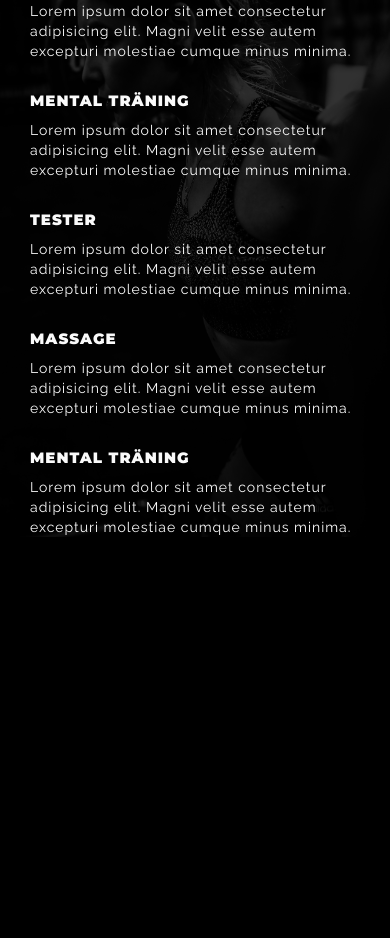
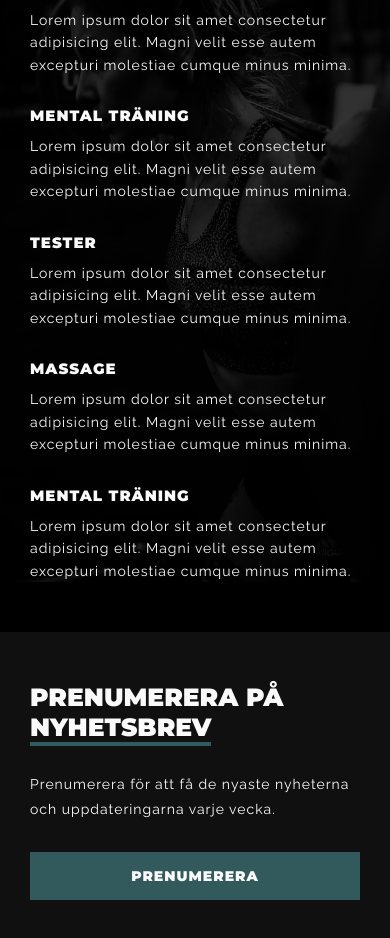
Before and after one commit to AndreasGunnahr/AF-TRAINING-Hobby, a React (Create React App) app: page / in a window 390 px wide. Shown: the part 2000-2938 px from the top of the page. Before the commit the page ends 2587 px from the top, so only its background shows below. Built offline with nearby package versions, Linux system fonts and the light colour scheme.

Commit message:
made news-letter responsive

```diff
--- a/src/Components/Home/Home.jsx
+++ b/src/Components/Home/Home.jsx
@@ -17,9 +17,9 @@ const Home = () => {
       <Hero />
       <History />
       <Services />
-      {/* <NewsLetter />
-      <Testimonials />
-      <Footer />  */}
+      <NewsLetter />
+      {/* <Testimonials /> */}
+      {/* <Footer /> */}
     </div>
   );
 };
--- a/src/Components/Home/NewsLetter.jsx
+++ b/src/Components/Home/NewsLetter.jsx
@@ -10,8 +10,8 @@ const NewsLetter = () => {
           Prenumerera på <span className="underline">nyhetsbrev</span>
         </h1>
         <span className="news-text">
-          Prenumerera för att få de nyaste nyheterna <br></br> och
-          uppdateringarna varje vecka.
+          Prenumerera för att få de nyaste nyheterna och uppdateringarna varje
+          vecka.
         </span>
         <div className="input-container">
           {/* Icon i placeholder */}
--- a/src/Styles/Global/navbar.scss
+++ b/src/Styles/Global/navbar.scss
@@ -46,9 +46,9 @@ nav {
 
 
     @media screen and (min-width: 1720px) {
-        & {}
+       & {}
 
-    }
+   }
 
     @media screen and (max-width: 939px) {
         .sidebar {
--- a/src/Styles/Home/newsLetter.scss
+++ b/src/Styles/Home/newsLetter.scss
@@ -2,27 +2,27 @@
 
 
 .news-letter {
-    // margin-top: 5rem;
-    height: 300px;
-    background: #101010;
+    background: $lightblack;
     display: flex;
     flex-direction: column;
     align-items: center;
     justify-content: center;
+    padding: 7.5rem 5rem;
 
 
     .text-container {
         width: 100%;
-        max-width: 900px;
+        max-width: 1100px;
 
         .news-title {
             font-size: 3rem;
-            margin-bottom: 2rem;
+            margin-bottom: 3rem;
         }
 
         .news-text {
-            font-size: 1.8rem;
+            font-size: 1.6rem;
             line-height: 2.5rem;
+            letter-spacing: 1px;
         }
 
         .input-container {
@@ -36,7 +36,7 @@
                 height: 5rem;
                 padding-left: 1rem;
                 font-family: $text-font;
-                font-size: 1.6rem;
+                font-size: 1.4rem;
 
                 &::placeholder {
                     font-family: "FontAwesome", "Montserrat";
@@ -47,7 +47,7 @@
             a {
                 font-size: 1.4rem;
                 letter-spacing: 1px;
-                padding: 1rem 5rem;
+                padding: 1rem 3rem;
                 margin-left: 2rem;
                 background: $green;
                 text-decoration: none;
@@ -56,6 +56,141 @@
             }
         }
     }
+}
+
+@media screen and (min-width: 1720px) {
+    .news-letter {
+        .text-container {
+            .news-title {
+                font-size: 3.5rem
+            }
+
+            .news-text {
+                font-size: 1.8rem;
+            }
+
+            .input-container {
 
 
+                input {
+                    font-size: 1.6rem;
+                    height: 6rem;
+                }
+
+                a {
+                    padding: 2rem 4rem;
+                    font-size: 1.6rem;
+                }
+            }
+        }
+    }
 }
+
+@media screen and (max-width: 1024px) {
+    .news-letter {
+        .text-container {
+            .input-container {
+                input {
+                    font-size: 1.6rem;
+                    height: 5rem;
+                }
+
+                a {
+                    padding: 1rem 2rem;
+                }
+            }
+        }
+    }
+}
+
+@media screen and (max-width: 768px) {
+    .news-letter {
+        padding: 5rem 7.5rem;
+
+        .text-container {
+            .news-title {
+                font-size: 2.5rem
+            }
+
+            .news-text {
+                font-size: 1.4rem;
+            }
+
+            .input-container {
+                input {
+                    font-size: 1.4rem;
+                    height: 5rem;
+                }
+
+                a {
+                    padding: 1rem 2rem;
+                    font-size: 1.2rem;
+                }
+            }
+        }
+    }
+}
+
+@media screen and (max-width: 564px) {
+    .news-letter {
+        padding: 5rem;
+
+        .text-container {
+            .news-title {}
+
+            .input-container {
+                input {
+                    display: none;
+                }
+
+                a {
+                    margin: 0;
+                    width: 100%;
+                    display: flex;
+                    justify-content: center;
+                    padding: 1.5rem 6rem;
+                    font-size: 1.4rem;
+                }
+            }
+        }
+    }
+}
+
+@media screen and (max-width: 425px) {
+    .news-letter {
+        padding: 5rem 3rem;
+
+        .input-container {
+            input {
+                display: none;
+            }
+
+            a {
+                margin: 0;
+                width: 100%;
+                padding: 1.5rem 0;
+                font-size: 1.4rem;
+            }
+        }
+    }
+}
+
+@media screen and (max-width: 350px) {
+    .news-letter {
+        .text-container {
+            .news-title {
+                font-size: 2.25rem;
+            }
+
+            .news-text {
+                font-size: 1.2rem;
+            }
+
+            .input-container {
+                a {
+                    font-size: 1.2rem;
+                }
+            }
+        }
+    }
+}
--- a/src/Styles/Home/services.scss
+++ b/src/Styles/Home/services.scss
@@ -49,7 +49,7 @@
 
             .service-text {
                 font-size: 1.6rem;
-                line-height: 2rem;
+                line-height: 2.25rem;
                 letter-spacing: 1px;
             }
         }
```
